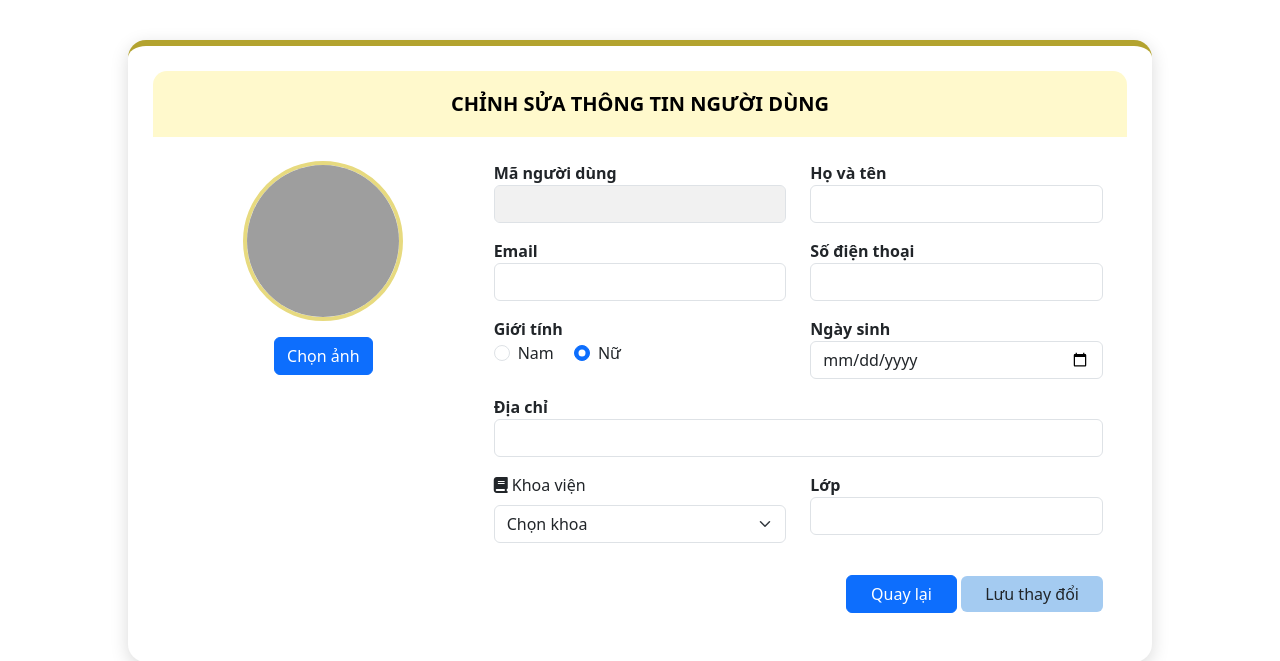
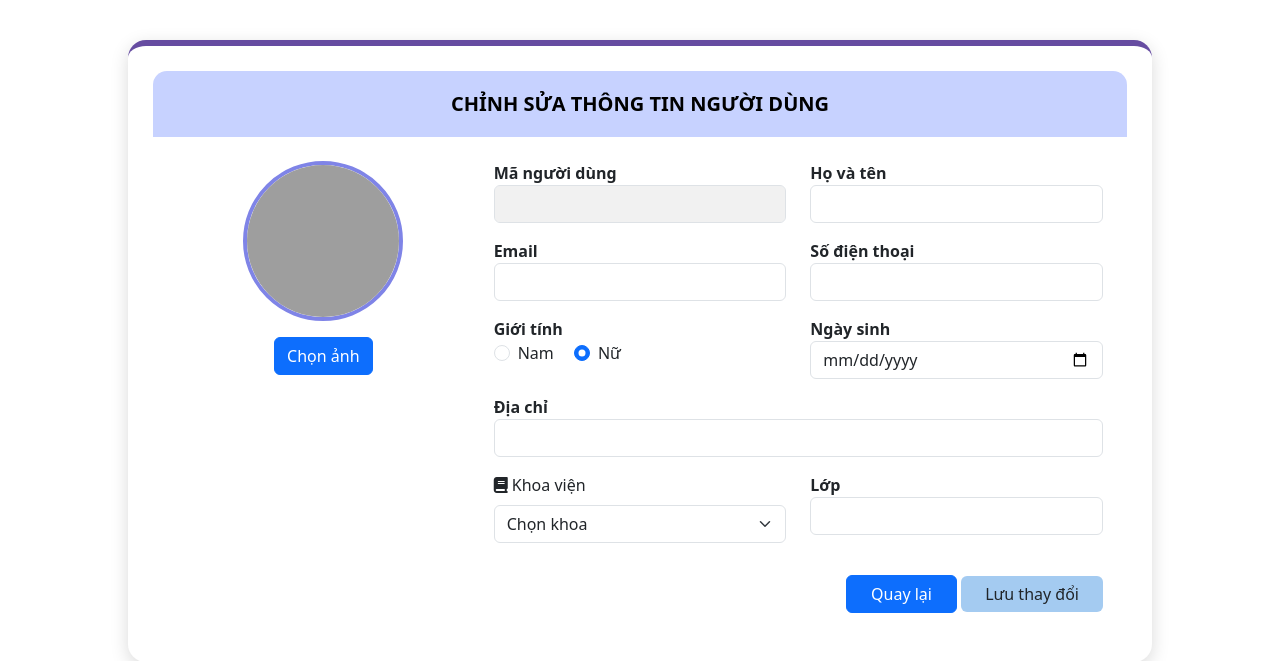
Before and after one commit to TuanKiet1774/LabManagementSystem, a PHP site: page /user_edit.php in a window 1280 px wide. Shown: the part 82-743 px from the top of the page. Run offline with PHP 8.4, Linux system fonts and the light colour scheme; the visitor is signed in with stand-in values (Sample User, id 1); data comes from the database, SQL or seed files in the repository; data that the repository does not hold is empty; grey boxes are pictures that could not be loaded.

Commit message:
Cập nhật ảnh

```diff
--- a/Src/user_detail.php
+++ b/Src/user_detail.php
@@ -24,9 +24,9 @@
 
     <div class="container mt-5 mb-5">
         <div class="col-lg-10 mx-auto">
-            <div class="card shadow-lg border-0" style="background: #fffbe6; border-radius: 15px;">
+            <div class="card shadow-lg border-0" style="background: #eef1e8ff; border-radius: 15px;">
 
-                <div class="card-header text-center fw-bold fs-4" style="background: #fff9cc; border-radius: 15px 15px 0 0;">
+                <div class="card-header text-center fw-bold fs-4" style="background: #c7d2ff; border-radius: 15px 15px 0 0;">
                     THÔNG TIN CÁ NHÂN
                 </div>
 
@@ -81,7 +81,7 @@
                     </div>
                 </div>
 
-                <div class="card-footer text-center" style="background: #fff9cc; border-radius: 0 0 15px 15px;">
+                <div class="card-footer text-center" style="background: #c7d2ff; border-radius: 0 0 15px 15px;">
                     <a href="user.php" class="btn btn-secondary px-4 mx-2">Quay lại</a>
                 </div>
 
--- a/Src/user_edit.php
+++ b/Src/user_edit.php
@@ -23,11 +23,11 @@
         background: white;
         border-radius: 18px;
         box-shadow: 0 5px 18px rgba(0, 0, 0, 0.15);
-        border-top: 6px solid #b3a32fff;
+        border-top: 6px solid #664ca1ff;
     }
 
     .edit-header {
-        background: #fff9cc;
+        background: #c7d2ff;
         color: black;
         padding: 18px;
         font-size: 20px;
@@ -40,7 +40,7 @@
         height: 160px;
         border-radius: 50%;
         object-fit: cover;
-        border: 4px solid #e7da7fff;
+        border: 4px solid #7f84e7ff;
     }
 
     .btn-save {
```
Also changed, not shown: Src/user_delete.php (+6 -6 lines), Src/Image/bao.jpg (added).
